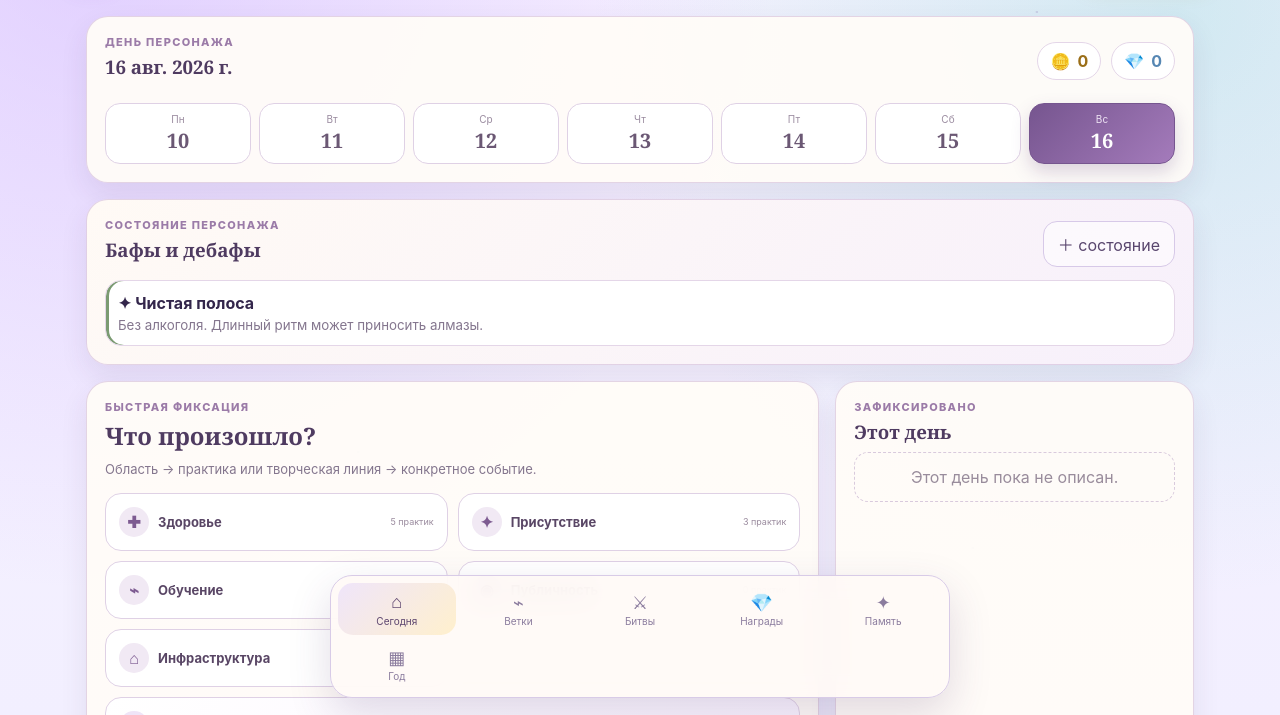
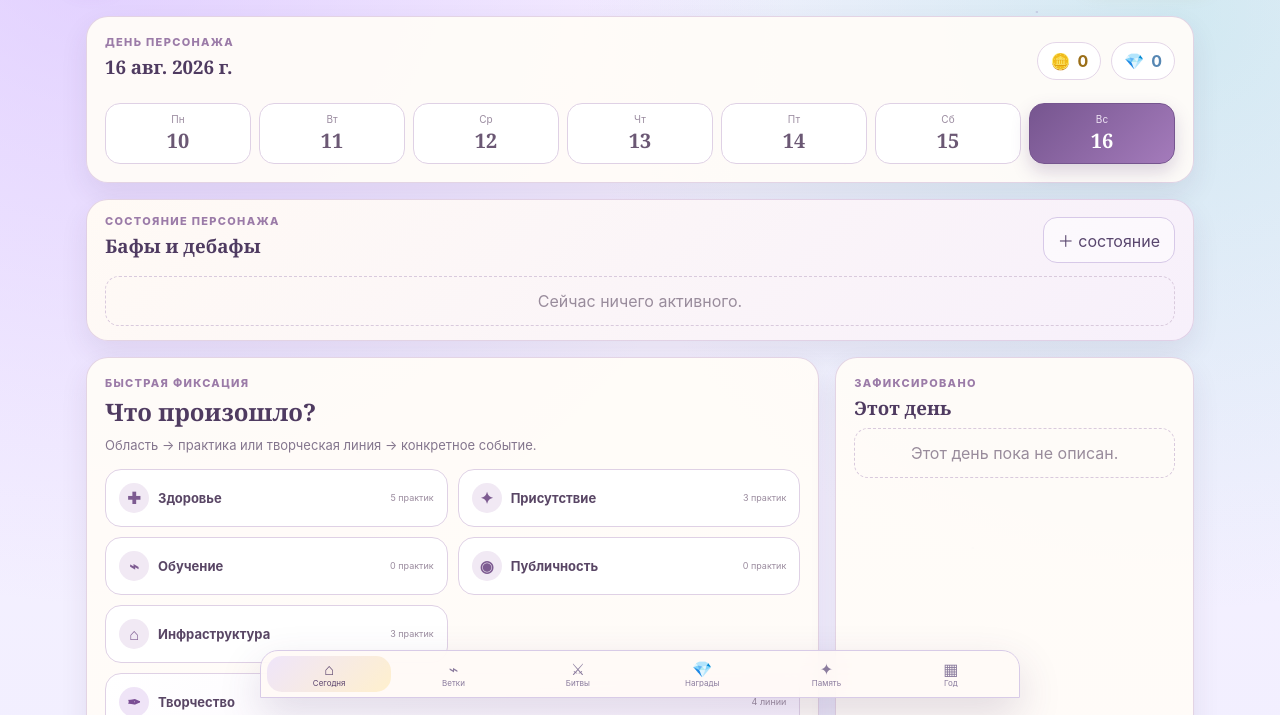
Before and after one commit to diavoliada7887/RPG-Life, a plain HTML site: page index.html in a window 1280 px wide. Shown: the part 84-799 px from the top of the page. Drawn offline with Linux system fonts and the light colour scheme.

Commit message:
Load gameplay v5 and compact navigation styles

```diff
--- a/index.html
+++ b/index.html
@@ -11,6 +11,7 @@
   <link rel="stylesheet" href="fantasy.css" />
   <link rel="stylesheet" href="rpg-v2.css" />
   <link rel="stylesheet" href="rpg-v4.css" />
+  <link rel="stylesheet" href="rpg-v5.css" />
   <title>RPG Life</title>
 </head>
 <body>
@@ -40,5 +41,6 @@
   <script src="app.js" defer></script>
   <script src="calorie-bank.js" defer></script>
   <script src="rpg-simple-bank.js" defer></script>
+  <script src="gameplay-v5.js" defer></script>
 </body>
 </html>
```
